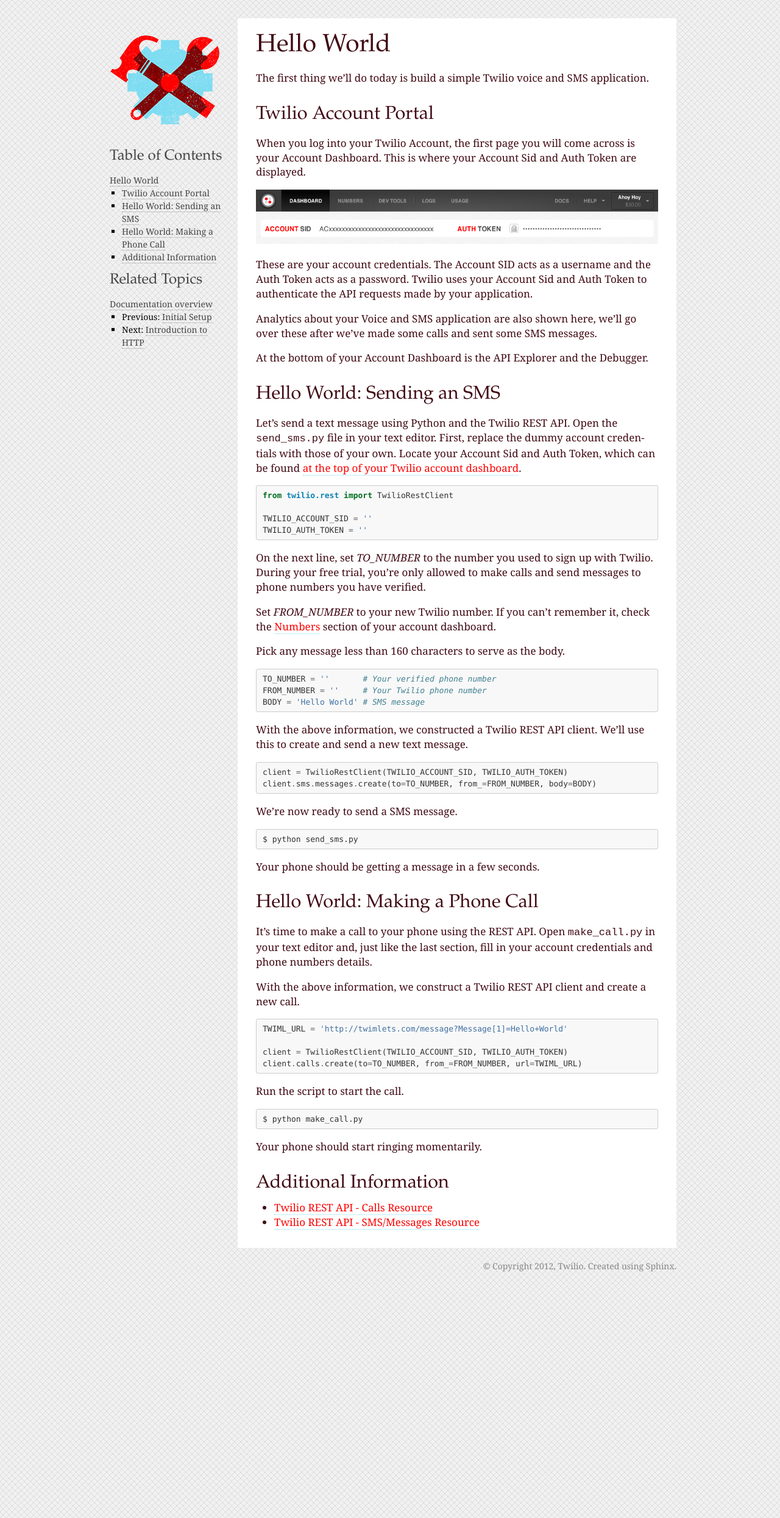
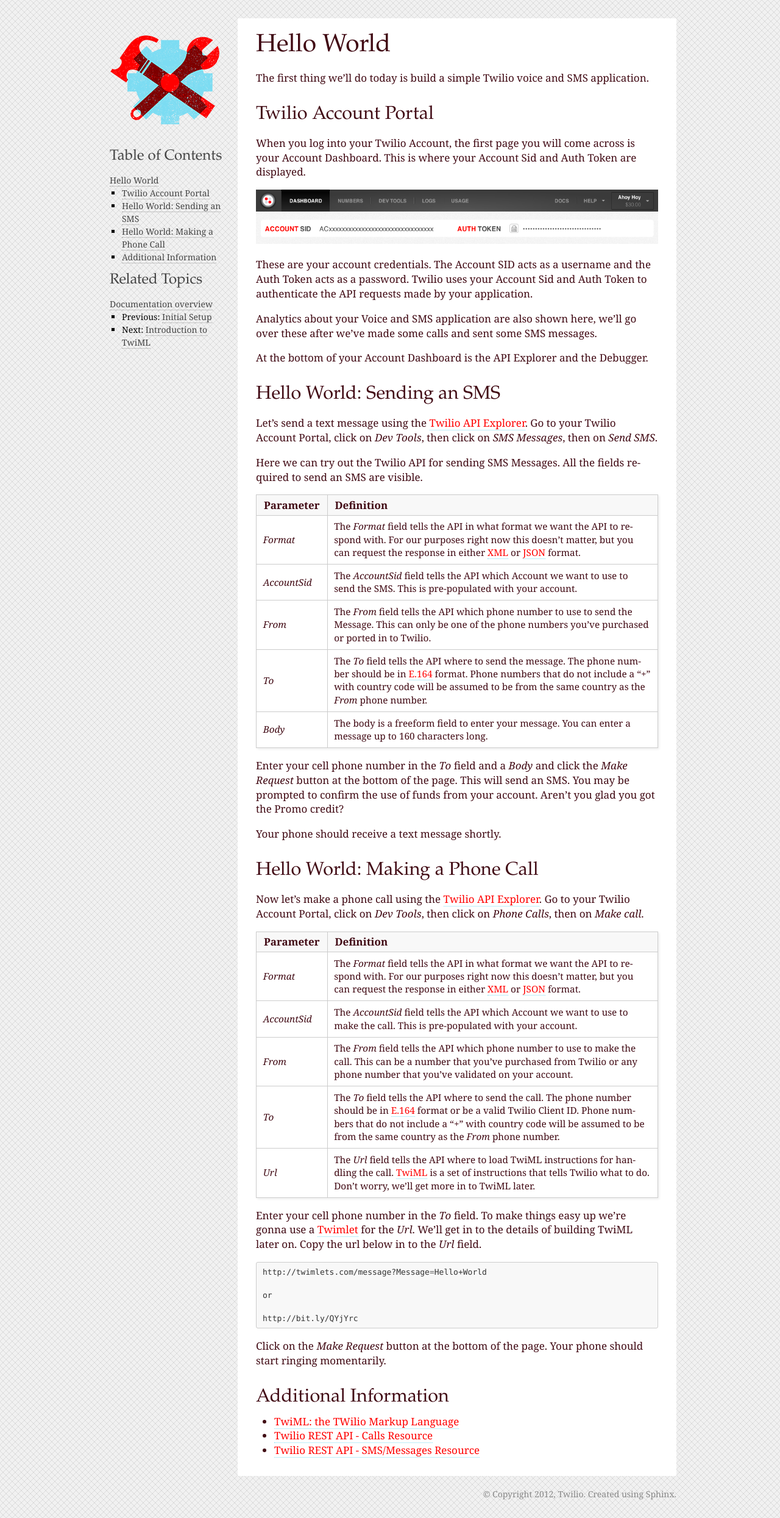
Before and after one commit to twilio/workshop, a Sphinx documentation site: the page built from docs/hello_world.rst, in a window 1280 px wide. Shown: the whole page at 61% size. Built offline with Sphinx 7.4.7, drawn with Linux system fonts in a browser that asks for light colours.

Commit message:
Updated docs & style tweeks

```diff
--- a/docs/_themes/flask/static/flasky.css_t
+++ b/docs/_themes/flask/static/flasky.css_t
@@ -265,9 +265,6 @@
     font-size: 0.9em;
 }
 
-img.screenshot {
-}
-
 tt.descname, tt.descclassname {
     font-size: 0.95em;
 }
@@ -277,9 +274,9 @@
 }
 
 img.screenshot {
-    -moz-box-shadow: 2px 2px 4px #eee;
-    -webkit-box-shadow: 2px 2px 4px #eee;
-    box-shadow: 2px 2px 4px #eee;
+    -moz-box-shadow: 1px 1px 6px #ddd;
+    -webkit-box-shadow: 1px 1px 6px #ddd;
+    box-shadow: 1px 1px 6px #ddd;
 }
 
 table.docutils {
--- a/docs/_themes/flask_small/static/flasky.css_t
+++ b/docs/_themes/flask_small/static/flasky.css_t
@@ -192,9 +192,6 @@
     font-size: 0.85em;
 }
 
-img.screenshot {
-}
-
 tt.descname, tt.descclassname {
     font-size: 0.95em;
 }
@@ -204,9 +201,9 @@
 }
 
 img.screenshot {
-    -moz-box-shadow: 2px 2px 4px #eee;
-    -webkit-box-shadow: 2px 2px 4px #eee;
-    box-shadow: 2px 2px 4px #eee;
+    -moz-box-shadow: 1px 1px 6px #ddd;
+    -webkit-box-shadow: 1px 1px 6px #ddd;
+    box-shadow: 1px 1px 6px #ddd;
 }
 
 table.docutils {
--- a/docs/contents.rst.inc
+++ b/docs/contents.rst.inc
@@ -13,7 +13,6 @@
    :maxdepth: 2
 
    hello_world
-   http
    custom_twiml
    static_apps
    dynamic_apps
--- a/docs/hello_world.rst
+++ b/docs/hello_world.rst
@@ -27,72 +27,60 @@
 Hello World: Sending an SMS
 ---------------------------
 
-Let's send a text message using Python and the Twilio REST API. Open the
-``send_sms.py`` file in your text editor. First, replace the dummy account
-credentials with those of your own. Locate your Account Sid and Auth Token,
-which can be found `at the top of your Twilio account dashboard
-<https://www.twilio.com/user/account>`_.
+Let's send a text message using the `Twilio API Explorer`_. Go to your Twilio Account Portal, click on `Dev Tools`, then click on `SMS Messages`, then on `Send SMS`.
 
-.. literalinclude:: ../send_sms.py
-   :lines: 1-4
+Here we can try out the Twilio API for sending SMS Messages. All the fields required to send an SMS are visible.
 
-On the next line, set `TO_NUMBER` to the number you used to sign up
-with Twilio. During your free trial, you're only allowed to make calls and send
-messages to phone numbers you have verified.
+============ ==========
+Parameter    Definition
+============ ==========
+`Format`     The `Format` field tells the API in what format we want the API to respond with. For our purposes right now this doesn't matter, but you can request the response in either `XML`_ or `JSON`_ format.
+`AccountSid` The `AccountSid` field tells the API which Account we want to use to send the SMS. This is pre-populated with your account.
+`From`       The `From` field tells the API which phone number to use to send the Message. This can only be one of the phone numbers you've purchased or ported in to Twilio.
+`To`         The `To` field tells the API where to send the message. The phone number should be in `E.164`_ format. Phone numbers that do not include a "+" with country code will be assumed to be from the same country as the `From` phone number.
+`Body`       The body is a freeform field to enter your message. You can enter a message up to 160 characters long.
+============ ==========
 
-Set `FROM_NUMBER` to your new Twilio number. If you
-can't remember it, check the `Numbers
-<https://www.twilio.com/user/account/phone-numbers/incoming>`_ section of your
-account dashboard.
+Enter your cell phone number in the `To` field and a `Body` and click the `Make Request` button at the bottom of the page. This will send an SMS. You may be prompted to confirm the use of funds from your account. Aren't you glad you got the Promo credit?
 
-Pick any message less than 160 characters to serve as the body.
-
-.. literalinclude:: ../send_sms.py
-   :lines: 6-8
-
-With the above information, we constructed a Twilio REST API client. We'll use
-this to create and send a new text message.
-
-.. literalinclude:: ../send_sms.py
-   :lines: 10-
-
-We're now ready to send a SMS message.
-
-.. code-block:: bash
-
-    $ python send_sms.py
-
-Your phone should be getting a message in a few seconds.
+Your phone should receive a text message shortly.
 
 Hello World: Making a Phone Call
 ---------------------------------
 
-It's time to make a call to your phone using the REST API.
-Open ``make_call.py`` in your text editor and, just like the last section,
-fill in your account credentials and phone numbers details.
+Now let's make a phone call using the `Twilio API Explorer`_. Go to your Twilio Account Portal, click on `Dev Tools`, then click on `Phone Calls`, then on `Make call`.
 
-With the above information, we construct a Twilio REST API client and create a
-new call.
+============ ==========
+Parameter    Definition
+============ ==========
+`Format`     The `Format` field tells the API in what format we want the API to respond with. For our purposes right now this doesn't matter, but you can request the response in either `XML`_ or `JSON`_ format.
+`AccountSid` The `AccountSid` field tells the API which Account we want to use to make the call. This is pre-populated with your account.
+`From`       The `From` field tells the API which phone number to use to make the call. This can be a number that you've purchased from Twilio or any phone number that you've validated on your account.
+`To`         The `To` field tells the API where to send the call. The phone number should be in `E.164`_ format or be a valid Twilio Client ID. Phone numbers that do not include a "+" with country code will be assumed to be from the same country as the `From` phone number.
+`Url`        The `Url` field tells the API where to load TwiML instructions for handling the call. `TwiML`_ is a set of instructions that tells Twilio what to do. Don't worry, we'll get more in to TwiML later.
+============ ==========
 
-.. literalinclude:: ../make_call.py
-   :lines: 8-
-
-Run the script to start the call.
+Enter your cell phone number in the `To` field. To make things easy up we're gonna use a `Twimlet`_ for the `Url`. We'll get in to the details of building TwiML later on. Copy the url below in to the `Url` field.
 
 .. code-block:: bash
 
-    $ python make_call.py
+	http://twimlets.com/message?Message=Hello+World
 
-Your phone should start ringing momentarily.
+	or
 
+	http://bit.ly/QYjYrc
+
+Click on the `Make Request` button at the bottom of the page. Your phone should start ringing momentarily.
 
 Additional Information
 ----------------------
-- `Twilio REST API - Calls Resource <https://www.twilio.com/docs/api/rest/call>`_
-- `Twilio REST API - SMS/Messages Resource <https://www.twilio.com/docs/api/rest/sms>`_
+- `TwiML: the TWilio Markup Language <http://www.twilio.com/docs/api/twiml>`_
+- `Twilio REST API - Calls Resource <http://www.twilio.com/docs/api/rest/call>`_
+- `Twilio REST API - SMS/Messages Resource <http://www.twilio.com/docs/api/rest/sms>`_
 
-.. _Dial: https://www.twilio.com/docs/api/twiml/dial
-.. _Say: https://www.twilio.com/docs/api/twiml/say
-.. _Play: https://www.twilio.com/docs/api/twiml/play
-.. _Record: https://www.twilio.com/docs/api/twiml/record
-.. _Gather: https://www.twilio.com/docs/api/twiml/gather
+.. _Twilio API Explorer: https://www.twilio.com/user/account/developer-tools/api-explorer
+.. _XML: http://en.wikipedia.org/wiki/XML
+.. _JSON: http://en.wikipedia.org/wiki/JSON
+.. _E.164: http://en.wikipedia.org/wiki/E.164
+.. _TwiML: http://www.twilio.com/docs/api/twiml
+.. _Twimlet: https://www.twilio.com/labs/twimlets
--- a/docs/setup.rst
+++ b/docs/setup.rst
@@ -160,12 +160,14 @@
 click "Create Application".
 
 .. image:: _static/appenginedashboard.png
+	:class: screenshot
 
 You'll need to pick a name and title for your application. Names in `Google App
 Engine` need to be lowercase and unique so I'd suggest a workshop specific name
 like ``{lastname}-twilio-workshop``.
 
 .. image:: _static/createapp.png
+	:class: screenshot
 
 Accept the terms and conditions and click "Create Application"
 
--- a/make_call.py
+++ /dev/null
@@ -1,11 +0,0 @@
-from twilio.rest import TwilioRestClient
-
-TWILIO_ACCOUNT_SID = ''
-TWILIO_AUTH_TOKEN = ''
-
-TO_NUMBER = ''       # Your verified phone number
-FROM_NUMBER = ''     # Your Twilio phone number
-TWIML_URL = 'http://twimlets.com/message?Message[1]=Hello+World'
-
-client = TwilioRestClient(TWILIO_ACCOUNT_SID, TWILIO_AUTH_TOKEN)
-client.calls.create(to=TO_NUMBER, from_=FROM_NUMBER, url=TWIML_URL)
--- a/send_sms.py
+++ /dev/null
@@ -1,11 +0,0 @@
-from twilio.rest import TwilioRestClient
-
-TWILIO_ACCOUNT_SID = ''
-TWILIO_AUTH_TOKEN = ''
-
-TO_NUMBER = ''       # Your verified phone number
-FROM_NUMBER = ''     # Your Twilio phone number
-BODY = 'Hello World' # SMS message
-
-client = TwilioRestClient(TWILIO_ACCOUNT_SID, TWILIO_AUTH_TOKEN)
-client.sms.messages.create(to=TO_NUMBER, from_=FROM_NUMBER, body=BODY)
```
